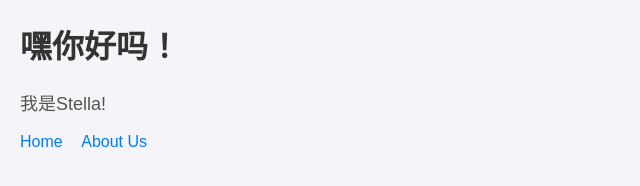
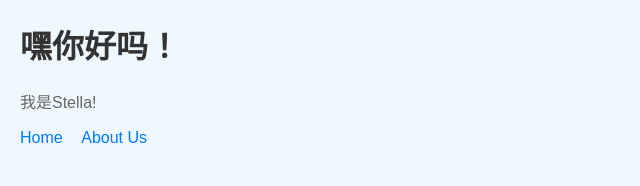
Before and after one commit to starfay/W, a plain HTML site: page index.html in a window 1280 px wide. Shown: the full height of the page, 0-640 px from the left. Drawn offline with Linux system fonts and the light colour scheme.

Commit message:
Update styles.css

```diff
--- a/styles.css
+++ b/styles.css
@@ -1,16 +1,11 @@
 body {
     font-family: Arial, sans-serif;
+    background-color: #f0f8ff;
     margin: 20px;
-    background-color: #f4f4f9;
 }
 
-h1 {
-    color: #333;
-}
-
-p {
-    color: #555;
-    font-size: 18px;
+nav {
+    margin-bottom: 20px;
 }
 
 nav a {
@@ -22,3 +17,11 @@ nav a {
 nav a:hover {
     color: #0056b3;
 }
+
+h1 {
+    color: #333;
+}
+
+p {
+    color: #666;
+}
```
